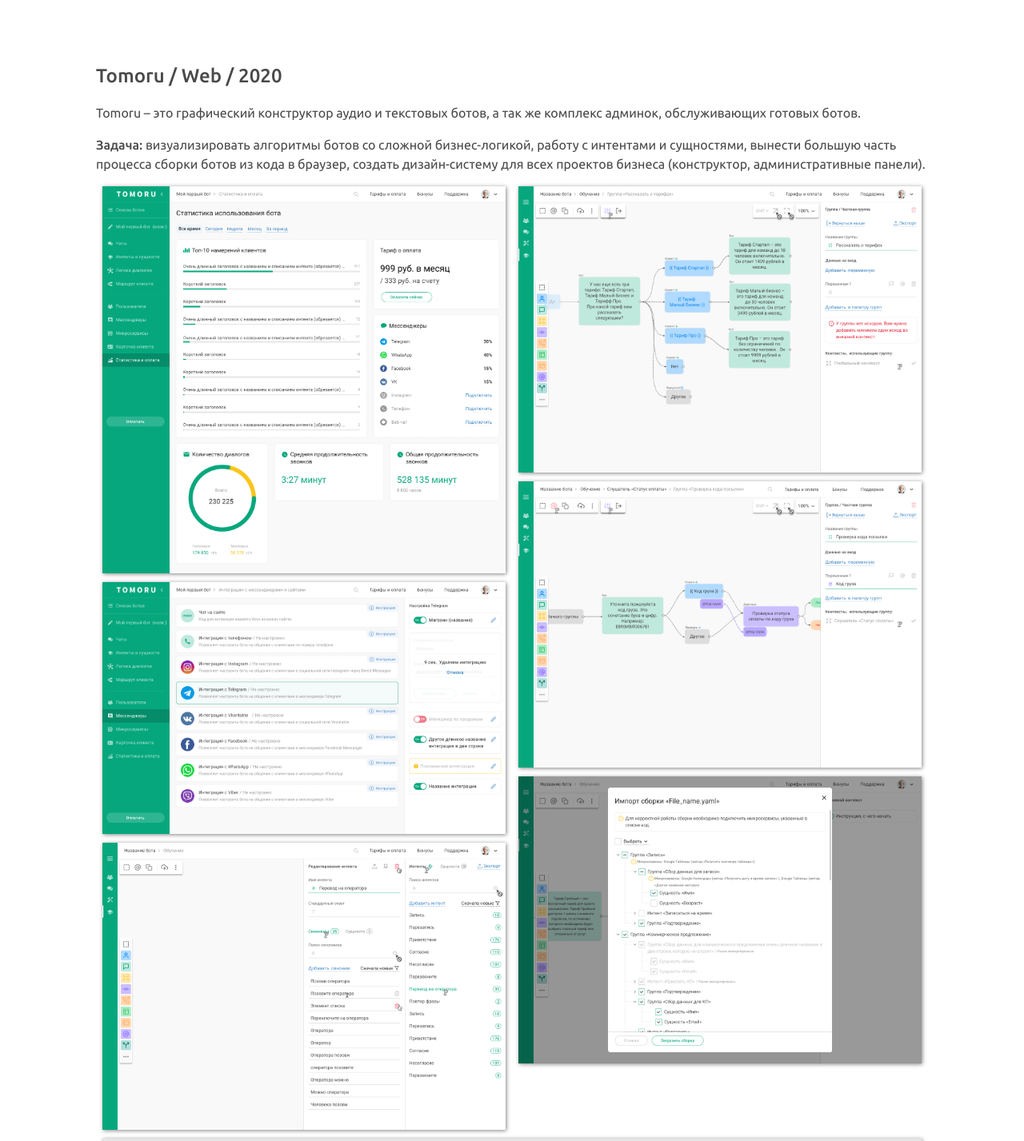
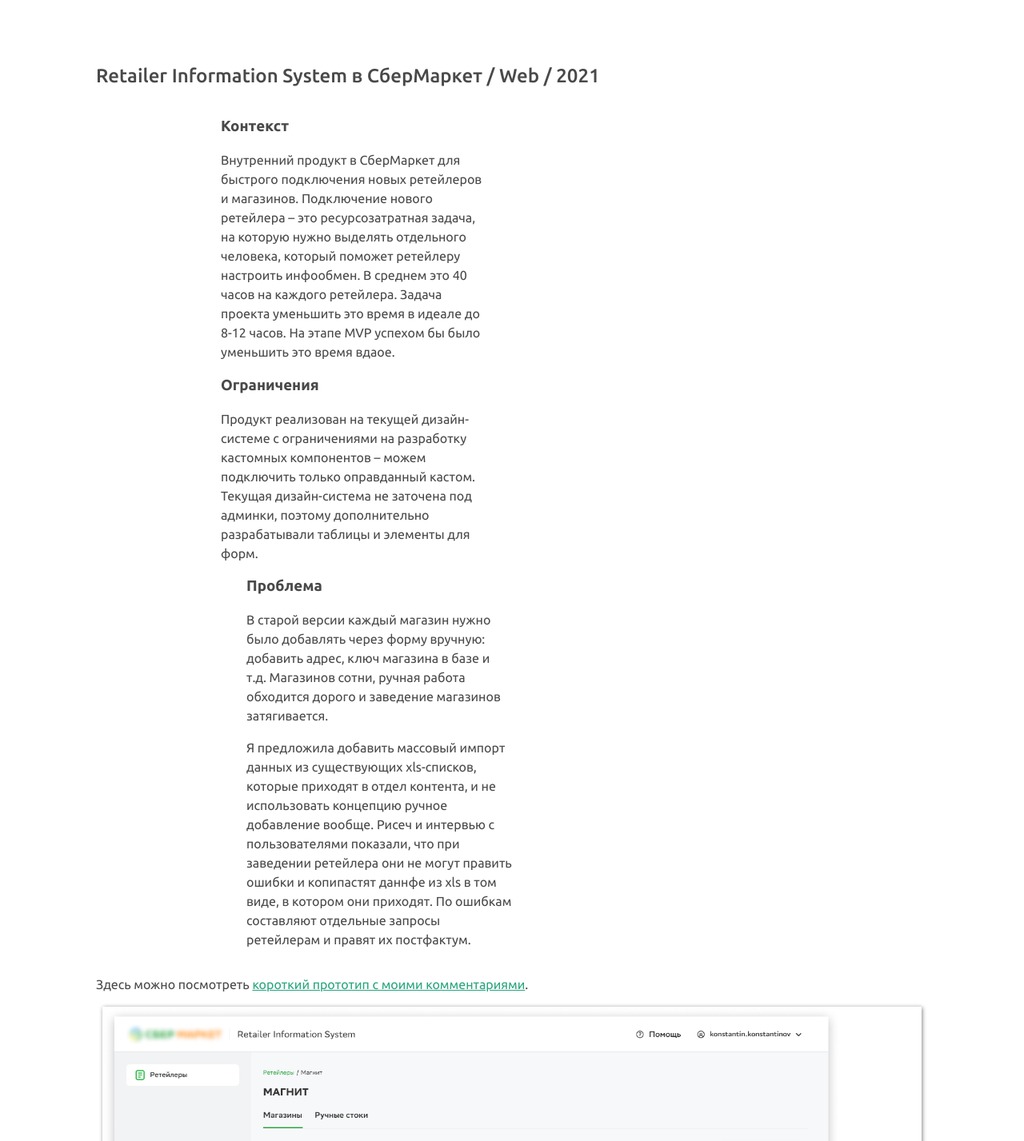
Before and after one commit to green-zelen/green-zelen.github.io, a plain HTML site: page index.html in a window 1280 px wide. Shown: the part 475-1902 px from the top of the page at 80% size. Drawn offline with Linux system fonts and the light colour scheme; files whose address does not match are found by name.

Commit message:
ris – макеты и ссылка на прототип

```diff
--- a/index.html
+++ b/index.html
@@ -716,77 +716,44 @@
             </header>
             <div class="board">
                 <div class="contant">
-                    <!-- <section class="post ris">
+                    <section class="post ris">
                         <div class="line">
                             <div class="row">
                                 <div class="column full">
                                     <div class="description web">
                                         <h2>Retailer Information System в СберМаркет / Web / 2021</h2>
+                                        <div class="row flex-row tight-row">
+                                            <div class="column one-half">
+                                                <div class="description left">
                                                     <h3>Контекст</h3>
                                                     <p>Внутренний продукт в СберМаркет для быстрого подключения новых ретейлеров и магазинов. Подключение нового ретейлера – это ресурсозатратная задача, на которую нужно выделять отдельного человека, который поможет ретейлеру настроить инфообмен. В среднем это 40 часов на каждого ретейлера. Задача проекта уменьшить это время в идеале до 8-12 часов. На этапе MVP успехом бы было уменьшить это время вдаое.</p>
                                                     <h3>Ограничения</h3>
                                                     <p>Продукт реализован на текущей дизайн-системе с ограничениями на разработку кастомных компонентов – можем подключить только оправданный кастом. Текущая дизайн-система не заточена под админки, поэтому дополнительно разрабатывали таблицы и элементы для форм.  </p>
+                                                </div>
+                                                <div class="description right">
                                                     <h3>Проблема</h3>
-                                        <p> В старой версии каждый магазин нужно было добавлять через форму вручную: добавить адрес, ключ магазина в базе и т.д. Магазинов сотни, ручная работа обходится дорого и заведение магазинов затягивается.
+                                                    <p>В старой версии каждый магазин нужно было добавлять через форму вручную: добавить адрес, ключ магазина в базе и т.д. Магазинов сотни, ручная работа обходится дорого и заведение магазинов затягивается.
                                                     </p>
                                                     <p>Я предложила добавить массовый импорт данных из существующих xls-списков, которые приходят в отдел контента, и не использовать концепцию ручное добавление вообще. Рисеч и интервью с пользователями показали, что при заведении ретейлера они не могут править ошибки и копипастят даннфе из xls в том виде, в котором они приходят. По ошибкам составляют отдельные запросы ретейлерам и правят их постфактум.</p>
-                                        <p>Здесь можно посмотреть короткий прототип с моими комментариями.</p>
-                                        <iframe style="border: 1px solid rgba(0, 0, 0, 0.1);" width="800" height="450" src="https://www.figma.com/embed?embed_host=share&url=https%3A%2F%2Fwww.figma.com%2Fproto%2F4ByxwIjNFWzOdwmfNcqQrT%2FPortfolio-Cases%3Fpage-id%3D2%253A15148%26node-id%3D2%253A20491%26viewport%3D247%252C48%252C0.4%26scaling%3Dmin-zoom%26starting-point-node-id%3D2%253A20508" allowfullscreen></iframe>
+                                                </div>
+                                            </div>
+                                        </div>
+                                        <p>Здесь можно посмотреть <a href="https://www.figma.com/proto/4ByxwIjNFWzOdwmfNcqQrT/Portfolio-Cases?page-id=2%3A15148&node-id=2%3A20491&viewport=247%2C48%2C0.4&scaling=min-zoom&starting-point-node-id=2%3A20508">короткий прототип с моими комментариями</a>.</p>
                                     </div>
                                 </div>
                                 <div class="row flex-row">
-                                    <div class="column one-half">
-                                        <div class="image web in-grid">
-                                            <a href="images/screens/tomoru/statistic.png" target="_blank">
-                                                <img class="screen" src="images/screens/tomoru/statistic.png"
-                                                    alt="Статистика бота">
-                                            </a>
-                                        </div>
-                                        <div class="image web in-grid">
-                                            <a href="images/screens/tomoru/integrations-telegram.png" target="_blank">
-                                                <img class="screen" src="images/screens/tomoru/integrations-telegram.png"
-                                                    alt="Подключенные интеграции">
-                                            </a>
-                                        </div>
-                                        <div class="image web in-grid">
-                                            <a href="images/screens/tomoru/intents.png" target="_blank">
-                                                <img class="screen" src="images/screens/tomoru/intents.png"
-                                                    alt="Настройки интентов">
-                                            </a>
-                                        </div>
-                                    </div>
-                                    <div class="column one-half">
-                                        <div class="image web in-grid">
-                                            <a href="images/screens/tomoru/group.png" target="_blank">
-                                                <img class="screen" src="images/screens/tomoru/group.png"
-                                                    alt="Группа">
-                                            </a>
-                                        </div>
-                                        <div class="image web in-grid">
-                                            <a href="images/screens/tomoru/listener.png" target="_blank">
-                                                <img class="screen" src="images/screens/tomoru/listener.png"
-                                                    alt="Слушатель">
-                                            </a>
-                                        </div>
-                                        <div class="image web in-grid">
-                                            <a href="images/screens/tomoru/bot-import.png" target="_blank">
-                                                <img class="screen" src="images/screens/tomoru/bot-import.png"
-                                                    alt="Импорт">
-                                            </a>
-                                        </div>
-                                    </div>
                                     <div class="column full">
                                         <div class="image web in-grid">
                                             <a href="images/screens/tomoru/design-components.png" target="_blank">
-                                                <img class="screen" src="images/screens/tomoru/design-components.png"
-                                                    alt="Дизайн-система">
+                                                <img class="screen" src="images/screens/ris/ris.png"
+                                                    alt="Создание магазиновв Retailer Information System">
                                             </a>
                                         </div>
                                     </div>
                                 </div>
                             </div>
                         </div>
-                    </section> -->
+                    </section>
                     <!-- <section class="post WattaBuy-iOs">
                         <div class="line">
                             <div class="row flex-row tight-row">
```
Also changed, not shown: images/screens/ris/ris.png (renamed from Frame 2520.png). Lines whose indentation alone changed are shown as unchanged.
